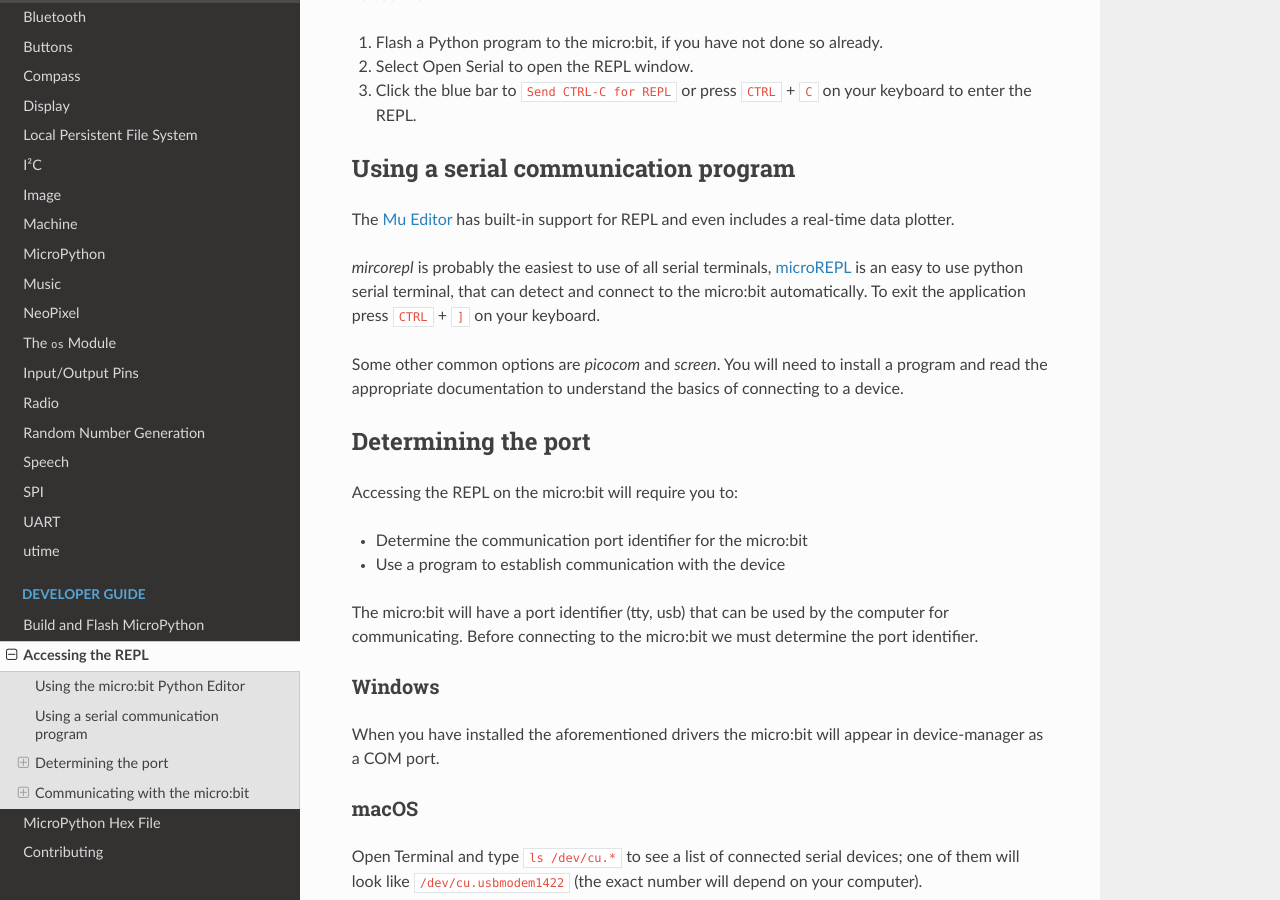
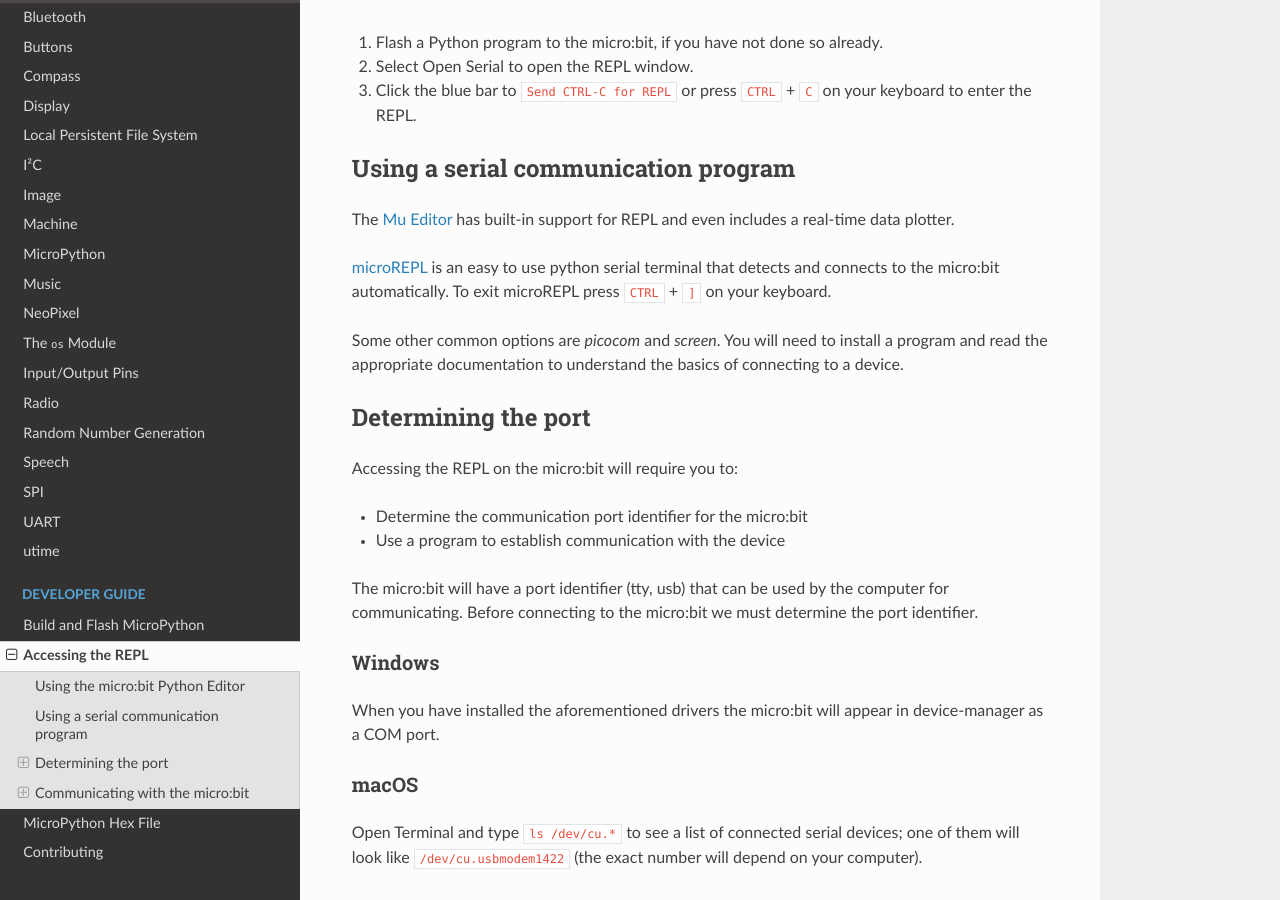
Before and after one commit to bbcmicrobit/micropython, a Sphinx documentation site: the page built from docs/devguide/repl.rst, in a window 1280 px wide and 900 px high, scrolled down 473 px. Built offline with Sphinx 7.4.7 and the Read the Docs theme 2.0.0, drawn with Linux system fonts in a browser that asks for light colours; pages that are not in the unit, such as notebooks, are missing from menus.

Commit message:
Update docs/devguide/repl.rst

```diff
--- a/docs/devguide/repl.rst
+++ b/docs/devguide/repl.rst
@@ -34,10 +34,9 @@ Using a serial communication program
 The `Mu Editor <https://codewith.mu/en/tutorials/1.1/repl>`_ has built-in
 support for REPL and even includes a real-time data plotter.
 
-`mircorepl` is probably the easiest to use of all serial terminals,
 `microREPL <https://github.com/ntoll/microrepl>`_ is an easy to use python
-serial terminal, that can detect and connect to the micro:bit automatically.
-To exit the application press ``CTRL`` + ``]`` on your keyboard.
+serial terminal that detects and connects to the micro:bit automatically.
+To exit microREPL press ``CTRL`` + ``]`` on your keyboard.
 
 Some other common options are `picocom` and `screen`. You will need to install
 a program and read the appropriate documentation to understand the basics of
```
